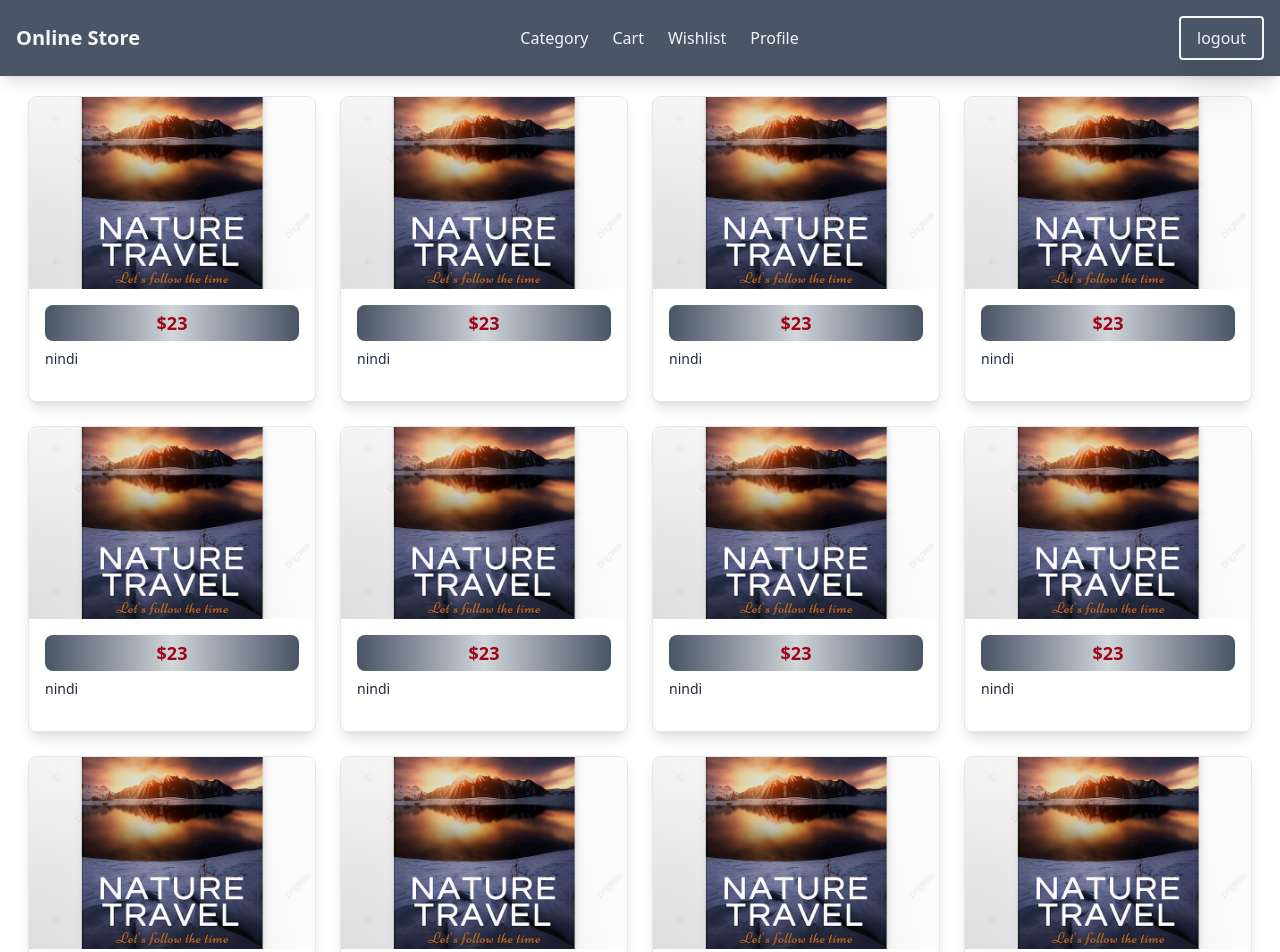
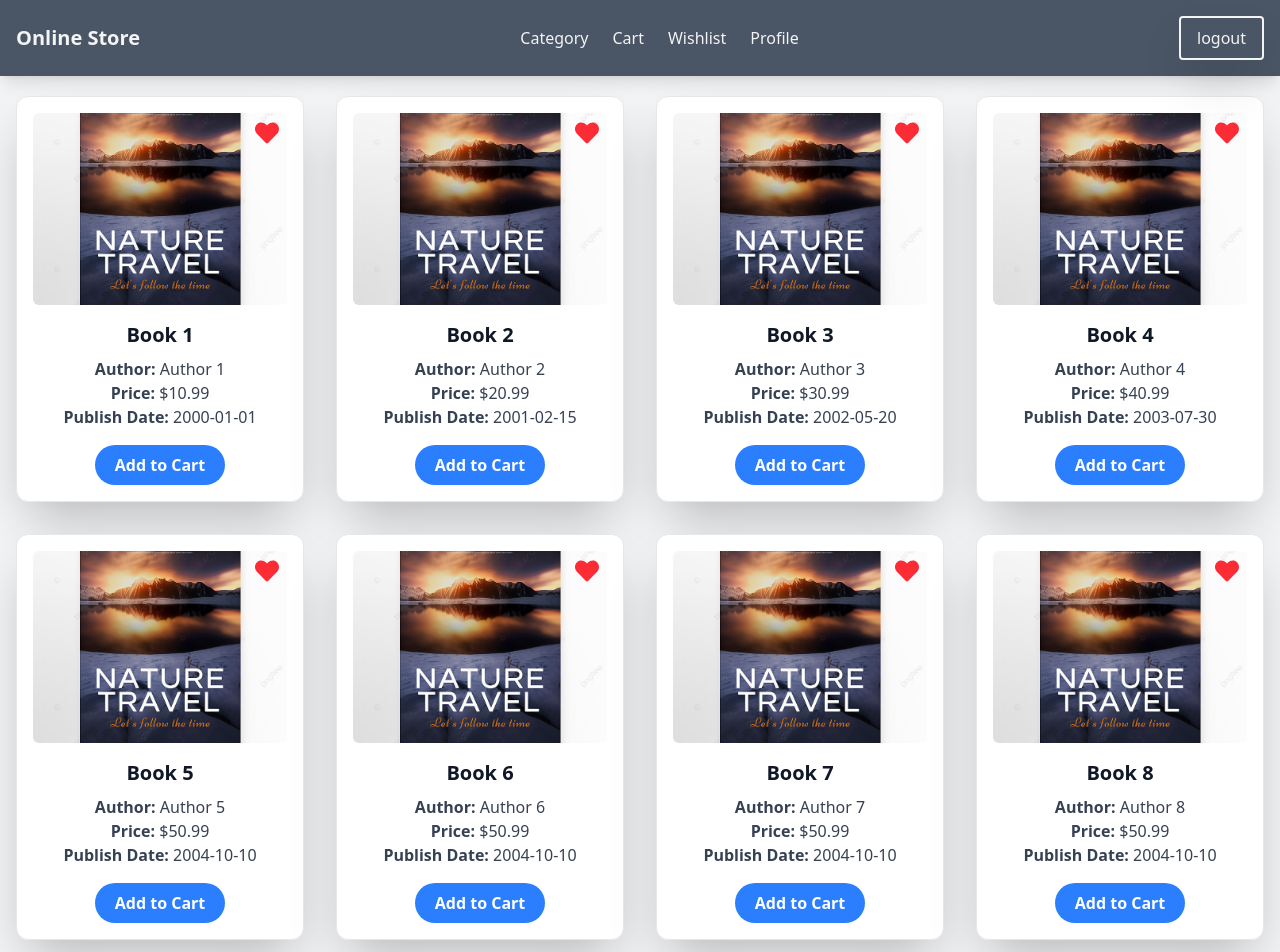
Before and after one commit to SyntaxByGulshan/OnlineBookStore, a React (Vite) app: page /bookStore in a window 1280 px wide. Shown: the top 952 px of the page. Built offline with nearby package versions, Linux system fonts and the light colour scheme.

Commit message:
cart page is now working

```diff
--- a/package.json
+++ b/package.json
@@ -14,6 +14,7 @@
     "@tailwindcss/vite": "^4.0.17",
     "react": "^19.0.0",
     "react-dom": "^19.0.0",
+    "react-icons": "^5.5.0",
     "react-redux": "^9.2.0",
     "react-router-dom": "^7.4.0",
     "tailwindcss": "^4.0.17"
--- a/src/App.jsx
+++ b/src/App.jsx
@@ -10,6 +10,7 @@
 import { useDispatch,useSelector } from "react-redux";
 import { login, logout,updateCredentials } from './store/userSlice';
 import Profile from './components/Profile';
+import Cart from './components/Cart';
 
 
 
@@ -37,6 +38,7 @@
         <Route path="bookStore" element={<ProtectedRoute><BookStore /></ProtectedRoute>} />
         <Route path="registerPage" element={<RegisterPage />} />
         <Route path="/profile" element={<Profile />}/>
+        <Route path="/cart" element={<Cart />}/>
         </Route>
 
       </Routes>
--- a/src/card/BookCard.jsx
+++ b/src/card/BookCard.jsx
@@ -1,21 +1,51 @@
 import React from "react";
+import { FaHeart } from "react-icons/fa";
+import { useDispatch } from "react-redux";
+import {addItem} from "../store/cartSlice";
 
-const BookCard = ({ photo, name, price }) => {
+const BookCard = ({ book }) => {
+  const dispatch = useDispatch();
+  const  addToCart = () => {
+    dispatch(
+        addItem({
+        image:book.image,
+        name:book.bookName,
+        price:book.bookPrice,
+        authorName:book.bookAuthor,
+        publishDate:book.publishDate,
+
+        })
+    )
+    }
   return (
-        <div className="w-72 bg-white shadow-lg rounded-lg overflow-hidden border border-gray-200 hover:shadow-xl transition-shadow duration-300">
+    <div className="bg-white shadow-2xl rounded-xl p-4 w-72 text-center border border-gray-200 transform transition duration-300 hover:scale-105 hover:shadow-2xl">
+      <div className="relative">
         <img
-                src={photo}
-                alt={name}
-                className="w-full h-48 object-cover"
+          src={book.image}
+          alt={book.bookName}
+          className="w-full h-48 object-cover rounded-md mb-4"
         />
-            <div className="p-4">
-                <h3 className="text-lg font-semibold text-red-800 mb-2 bg-gradient-to-r from-gray-600 via-gray-300 to-gray-600  py-1  rounded-lg text-center">
-                ${price}
+        <button className="absolute top-2 right-2 text-red-500 hover:text-red-600">
+          <FaHeart size={24} />
+        </button>
+      </div>
+      <h3 className="text-xl font-semibold mb-2 text-gray-900">
+        {book.bookName}
       </h3>
-                <p className="text-gray-800 text-sm mb-4">
-                    {name}
+      <p className="text-gray-700">
+        <strong>Author:</strong> {book.bookAuthor}
       </p>
-            </div>
+      <p className="text-gray-700">
+        <strong>Price:</strong> ${book.bookPrice.toFixed(2)}
+      </p>
+      <p className="text-gray-700 mb-4">
+        <strong>Publish Date:</strong> {book.publishDate}
+      </p>
+      <button className="px-5 py-2 bg-blue-500 text-white font-semibold rounded-full hover:bg-blue-600 transition"
+      onClick={addToCart}
+      >
+        Add to Cart
+      </button>
     </div>
   );
 };
--- a/src/components/BookStore.jsx
+++ b/src/components/BookStore.jsx
@@ -3,49 +3,26 @@
 import BookCard from "../card/BookCard";
 
 const BookStore = () => {
+  const books = [
+    { bookName: "Book 1", bookAuthor: "Author 1", bookPrice: 10.99, publishDate: "2000-01-01", image: "./book.png" },
+    { bookName: "Book 2", bookAuthor: "Author 2", bookPrice: 20.99, publishDate: "2001-02-15", image: "./book.png" },
+    { bookName: "Book 3", bookAuthor: "Author 3", bookPrice: 30.99, publishDate: "2002-05-20", image: "./book.png" },
+    { bookName: "Book 4", bookAuthor: "Author 4", bookPrice: 40.99, publishDate: "2003-07-30", image: "./book.png" },
+    { bookName: "Book 5", bookAuthor: "Author 5", bookPrice: 50.99, publishDate: "2004-10-10", image: "./book.png" },
+    { bookName: "Book 6", bookAuthor: "Author 6", bookPrice: 50.99, publishDate: "2004-10-10", image: "./book.png" },
+    { bookName: "Book 7", bookAuthor: "Author 7", bookPrice: 50.99, publishDate: "2004-10-10", image: "./book.png" },
+    { bookName: "Book 8", bookAuthor: "Author 8", bookPrice: 50.99, publishDate: "2004-10-10", image: "./book.png" },
+    { bookName: "Book 9", bookAuthor: "Author 9", bookPrice: 50.99, publishDate: "2004-10-10", image: "./book.png" },
+    { bookName: "Book 10", bookAuthor: "Author 10", bookPrice: 50.99, publishDate: "2004-10-10", image: "./book.png" },
+    { bookName: "Book 11", bookAuthor: "Author 11", bookPrice: 50.99, publishDate: "2004-10-10", image: "./book.png" }
+];
+
   return (
     <>
-      <div className="h-full pt-24 flex flex-row flex-wrap justify-center gap-6">
-      <div>
-        <BookCard photo={"./book.png"} name={"nindi"} price={"23"} />
-        </div>
-        <div>
-        <BookCard photo={"./book.png"} name={"nindi"} price={"23"} />
-        </div>
-        <div>
-        <BookCard photo={"./book.png"} name={"nindi"} price={"23"} />
-        </div>
-        <div>
-        <BookCard photo={"./book.png"} name={"nindi"} price={"23"} />
-        </div>
-        <div>
-        <BookCard photo={"./book.png"} name={"nindi"} price={"23"} />
-        </div>
-        <div>
-        <BookCard photo={"./book.png"} name={"nindi"} price={"23"} />
-        </div>
-        <div>
-        <BookCard photo={"./book.png"} name={"nindi"} price={"23"} />
-        </div>
-        <div>
-        <BookCard photo={"./book.png"} name={"nindi"} price={"23"} />
-        </div>
-        <div>
-        <BookCard photo={"./book.png"} name={"nindi"} price={"23"} />
-        </div>
-        <div>
-        <BookCard photo={"./book.png"} name={"nindi"} price={"23"} />
-        </div>
-        <div>
-        <BookCard photo={"./book.png"} name={"nindi"} price={"23"} />
-        </div>
-        <div>
-        <BookCard photo={"./book.png"} name={"nindi"} price={"23"} />
-        </div>
-        <div>
-        <BookCard photo={"./book.png"} name={"nindi"} price={"23"} />
-        </div>
-
+      <div className="flex flex-wrap gap-8 justify-center pt-24 min-h-screen bg-gray-100">
+        {books.map((book, index) => (
+          <BookCard key={index} book={book} />
+        ))}
       </div>
     </>
   );
--- /dev/null
+++ b/src/components/Cart.jsx
@@ -0,0 +1,76 @@
+import React from "react";
+import { useSelector } from "react-redux";
+import { FaTrashAlt } from "react-icons/fa"; // For delete icon
+
+import { useDispatch } from "react-redux";
+import { removeItem } from "../store/cartSlice";
+
+const CartPage = () => {
+  const dispatch = useDispatch();
+  const cartItems = useSelector((state) => state.cart.cartItems);
+
+  const handleRemoveItem = (id) => {
+    console.log(`Remove item with id: ${id}`);
+    dispatch(removeItem(id));
+  };
+
+  return (
+    <div className="container mx-auto p-6 min-h-screen">
+      <h1 className="text-2xl font-semibold mb-6">Your Cart</h1>
+      {cartItems.length === 0 ? (
+        <p className="text-gray-500">Your cart is empty</p>
+      ) : (
+        <div className="space-y-6">
+          {cartItems.map((item) => (
+            <div
+              key={item.id}
+              className="flex items-center justify-between bg-white shadow-lg rounded-lg p-4"
+            >
+              <img
+                src={item.image}
+                alt={item.name}
+                className="w-20 h-28 object-cover rounded-md"
+              />
+              <div className="flex-grow ml-4">
+                <h3 className="text-xl font-semibold text-gray-900">
+                  {item.name}
+                </h3>
+                <p className="text-gray-700">
+                  <strong>Author:</strong> {item.authorName}
+                </p>
+                <p className="text-gray-700">
+                  <strong>Price:</strong> $
+                  {item.price ? item.price.toFixed(2) : "N/A"}
+                </p>
+                <p className="text-gray-700">
+                  <strong>Quantity:</strong> {item.quantity}
+                </p>
+              </div>
+              <button
+                onClick={() => handleRemoveItem(item.id)}
+                className="text-red-500 hover:text-red-700"
+              >
+                <FaTrashAlt size={20} />
+              </button>
+            </div>
+          ))}
+        </div>
+      )}
+      {cartItems.length > 0 && (
+        <div className="mt-6 flex justify-between items-center">
+          <h2 className="text-xl font-semibold">
+            Total Price: $
+            {cartItems
+              .reduce((total, item) => total + item.totalPrice, 0)
+              .toFixed(2)}
+          </h2>
+          <button className="px-6 py-2 bg-blue-500 text-white font-semibold rounded-full hover:bg-blue-600">
+            Checkout
+          </button>
+        </div>
+      )}
+    </div>
+  );
+};
+
+export default CartPage;
--- /dev/null
+++ b/src/store/cartSlice.js
@@ -0,0 +1,60 @@
+import { createSlice, nanoid } from "@reduxjs/toolkit";
+
+const initialState = {
+  cartItems: [],
+  totalQuantity: 0,
+  totalPrice: 0,
+};
+
+const cartSlice = createSlice({
+  name: "cart",
+  initialState,
+  reducers: {
+    addItem: (state, action) => {
+      const { name, price, authorName, publishDate,image } = action.payload;
+      const newItem = {
+        id: nanoid(), // Assigning a unique ID to each item
+        image,
+        name,
+        price,
+        authorName,
+        publishDate,
+        quantity: 1,
+        totalPrice: price,
+      };
+
+      state.cartItems.push(newItem);
+      state.totalQuantity += 1;
+      state.totalPrice += price;
+    },
+    removeItem: (state, action) => {
+      const id = action.payload;
+      const existingItem = state.cartItems.find((cartItem) => cartItem.id === id);
+
+      if (existingItem) {
+        state.totalQuantity -= existingItem.quantity;
+        state.totalPrice -= existingItem.totalPrice;
+        state.cartItems = state.cartItems.filter((cartItem) => cartItem.id !== id);
+      }
+    },
+    updateQuantity: (state, action) => {
+      const { id, quantity } = action.payload;
+      const existingItem = state.cartItems.find((cartItem) => cartItem.id === id);
+
+      if (existingItem && quantity > 0) {
+        state.totalQuantity += quantity - existingItem.quantity;
+        state.totalPrice += (quantity - existingItem.quantity) * existingItem.price;
+        existingItem.quantity = quantity;
+        existingItem.totalPrice = existingItem.price * quantity;
+      }
+    },
+    clearCart: (state) => {
+      state.cartItems = [];
+      state.totalQuantity = 0;
+      state.totalPrice = 0;
+    },
+  },
+});
+
+export const { addItem, removeItem, updateQuantity, clearCart } = cartSlice.actions;
+export default cartSlice.reducer;
--- a/src/store/store.js
+++ b/src/store/store.js
@@ -1,9 +1,11 @@
 import { configureStore } from '@reduxjs/toolkit';
-import userReducer from './userSlice'
+import userReducer from './userSlice';
+import cartReducer from './cartSlice';
 
 const store = configureStore({
     reducer: {
         user:userReducer,
+        cart:cartReducer,
     },
 });
 
```
Also changed, not shown: src/button/CartButton.jsx (added), 1 other file (tests, documents, lock files or other folders). Lines whose indentation alone changed are shown as unchanged.
